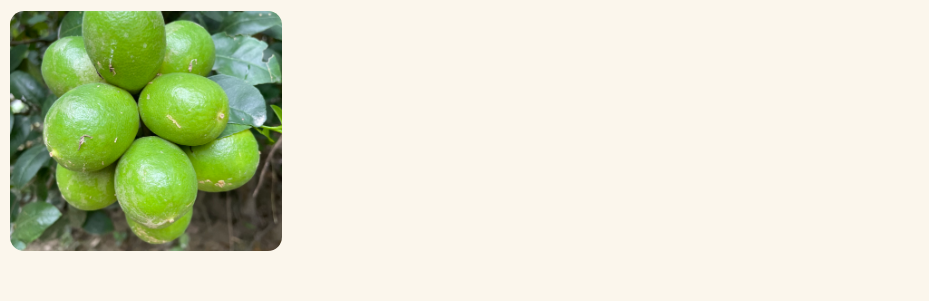
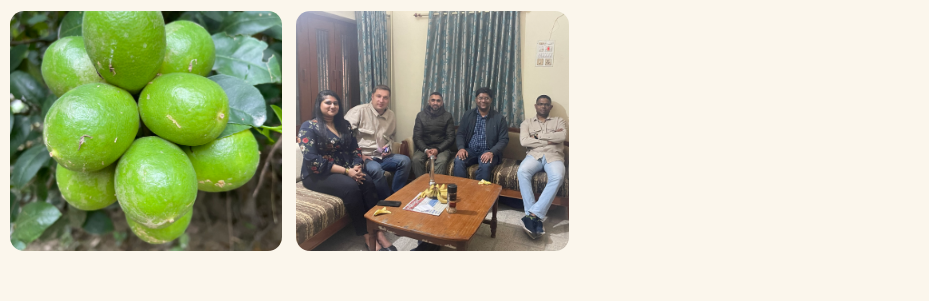
Before and after one commit to cksingh12321/mithila-meadows, a plain HTML site: page index.html in a window 1280 px wide. Shown: the part 6717-7018 px from the top of the page, 351-1280 px from the left. Drawn offline with nearby package versions, Linux system fonts and the light colour scheme.

Commit message:
Add Ambassador of Suriname visit photo to gallery (7 Feb 2025)
His Excellency Mr Arunkoemar Hardien, Ambassador of Suriname to
India, with his delegation at Mithila Meadows. Added as the 13th
tile in 'A glimpse of Mithila Meadows' gallery with full alt text
crediting the dignitary and visit date.

```diff
--- a/index.html
+++ b/index.html
@@ -289,6 +289,7 @@
         <img src="images/farm/img_1803.jpg" alt="Our team planting saplings in the orchard" loading="lazy" />
         <img src="images/farm/img_3458.jpg" alt="A basket of farm-fresh oranges and bananas" loading="lazy" />
         <img src="images/farm/img_3818.jpg" alt="Bright green kagzi lemons on the tree" loading="lazy" />
+        <img src="images/farm/ambassador-suriname.jpg" alt="His Excellency Mr Arunkoemar Hardien, Ambassador of Suriname to India, with his delegation at Mithila Meadows on 7 February 2025" loading="lazy" />
       </div>
 
       <!-- DIGNITARIES -->
```
Also changed, not shown: images/farm/ambassador-suriname.jpg (added).
